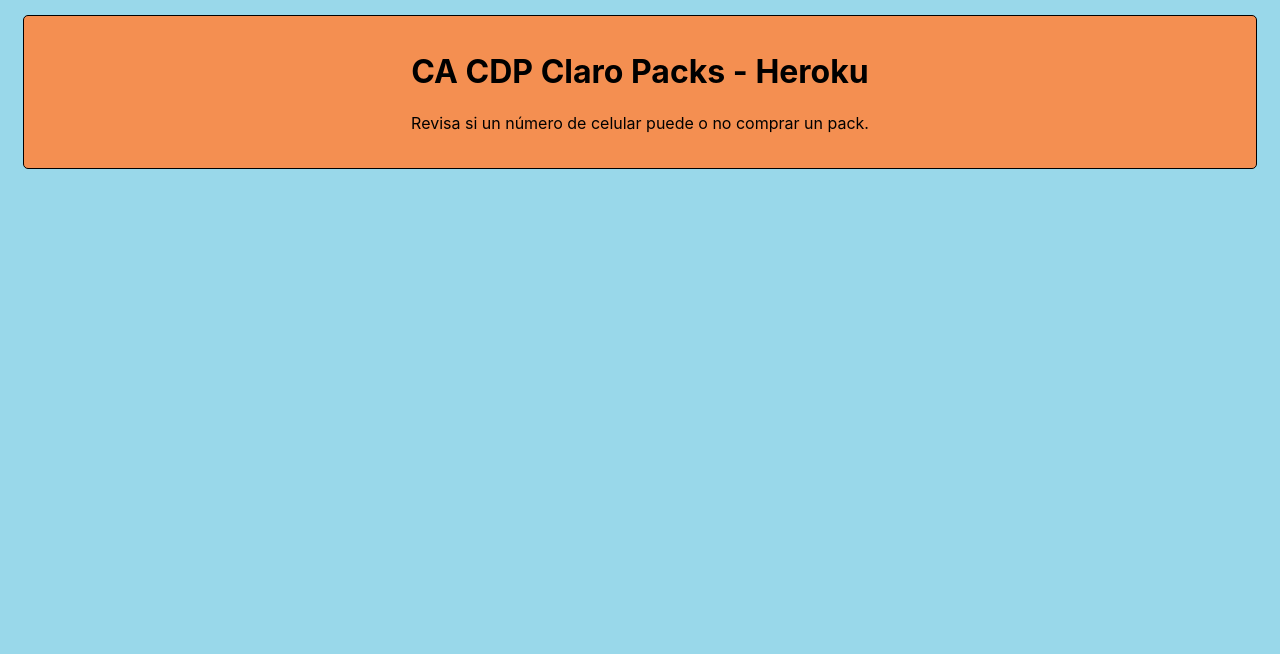
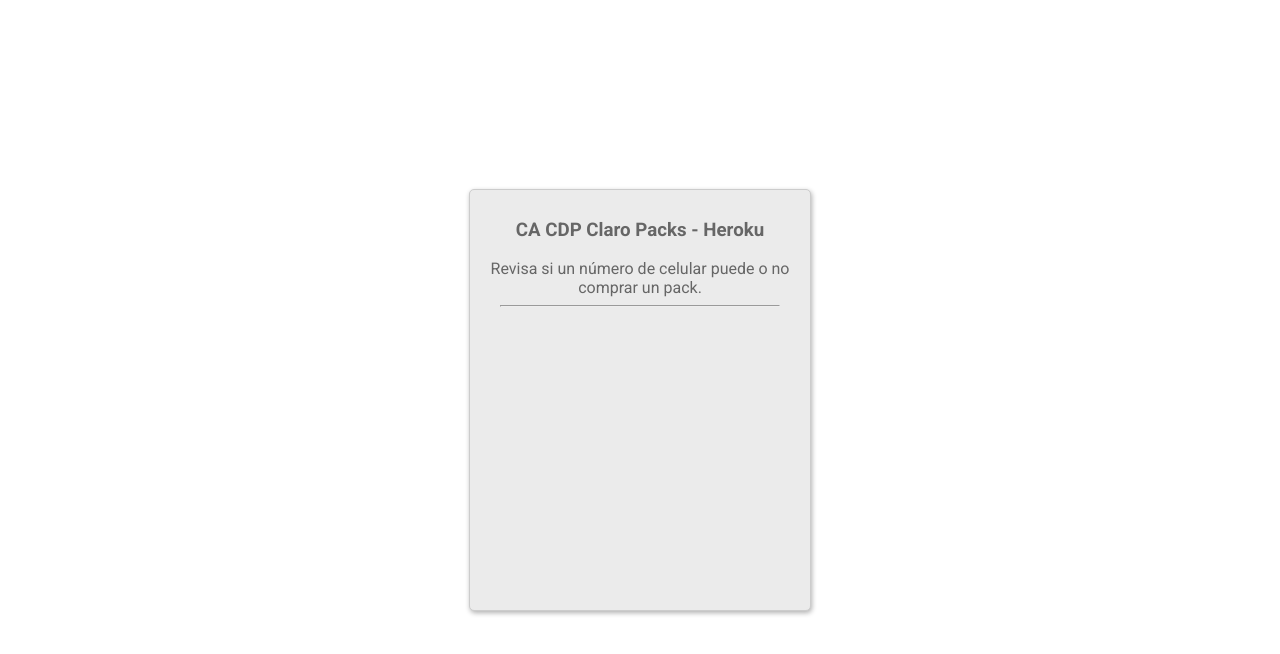
Before and after one commit to mateori0s/CustomActivitiesSalesforce, a website: page public/index.html in a window 1280 px wide. Drawn offline with nearby package versions, Linux system fonts and the light colour scheme; a web font is replaced by a local one.

Commit message:
feat: improved ui styling

```diff
--- a/public/css/styles.css
+++ b/public/css/styles.css
@@ -1,28 +1,30 @@
-:root {
-   --orange: hsl(23, 88.1%, 63.7%);
-   --lightblue: hsl(193, 65.9%, 75.9%);
+html, body {
+   display: flex;
+   justify-content: center;
+   height: 100%;
+}
+
+body, div, form, input {
+   padding: 0;
+   margin: 0;
+   outline: none;
+   font-family: Roboto, Arial, sans-serif;
+   font-size: 16px;
+   color: #666;
 }
 
 .main-block {
-   background-color: var(--orange);
-   border: 1px solid black;
+   max-width: 340px;
+   min-height: 400px;
+   padding: 10px 0;
+   margin: auto;
    border-radius: 5px;
-   display: flex;
-   flex-direction: column;
-   justify-content: center;
-   align-items: center;
-   margin: 15px;
-   padding: 15px;
+   border: solid 1px #ccc;
+   box-shadow: 1px 2px 5px rgba(0,0,0,.31);
+   background: #ebebeb;
+   text-align: center;
 }
 
-.description-span {
-   text-align: center;
-   margin-bottom: 20px;
+form {
+   margin: 0 30px;
 }
-
-body {
-   font-family: -apple-system, BlinkMacSystemFont, 'Segoe UI', 'Roboto', 'Oxygen',
-    'Ubuntu', 'Cantarell', 'Fira Sans', 'Droid Sans', 'Helvetica Neue',
-    sans-serif;
-   background-color: var(--lightblue);
-}
--- a/public/index.html
+++ b/public/index.html
@@ -5,8 +5,8 @@
         <meta charset="utf-8" />
         <meta http-equiv="x-ua-compatible" content="ie-edge" />
         <meta name="viewport" content="width=device-width, initial-scale=1" />
-        <link href='https://fonts.googleapis.com/css?family=lobster' rel='stylesheet' type='text/css'>
-        <link rel='stylesheet' href="https://cdnjs.cloudflare.com/ajax/libs/design-system/2.8.3/fonts/SalesforceSans-Bold.ttf">
+        <link href="https://fonts.googleapis.com/css?family=Roboto:300,400,500,700" rel="stylesheet">
+        <link rel="stylesheet" href="https://cdnjs.cloudflare.com/ajax/libs/font-awesome/6.1.1/css/all.min.css" integrity="sha512-KfkfwYDsLkIlwQp6LFnl8zNdLGxu9YAA1QvwINks4PhcElQSvqcyVLLD9aMhXd13uQjoXtEKNosOWaZqXgel0g==" crossorigin="anonymous" referrerpolicy="no-referrer" />
         <link rel='stylesheet' href="css/styles.css">
         <script type="text/javascript" src="js/require.js"></script>
         <script src="https://code.jquery.com/jquery-3.6.0.min.js"></script>
@@ -24,8 +24,11 @@
     </head>
     <body>
         <div class="main-block">
-            <h1>CA CDP Claro Packs - Heroku</h1>
-            <span class="description-span">Revisa si un número de celular puede o no comprar un pack.</span>
+            <h3>CA CDP Claro Packs - Heroku</h3>
+            <span>Revisa si un número de celular puede o no comprar un pack.</span>
+            <form action="/">
+                <hr>
+            </form>
         </div>
     </body>
 </html>
```
